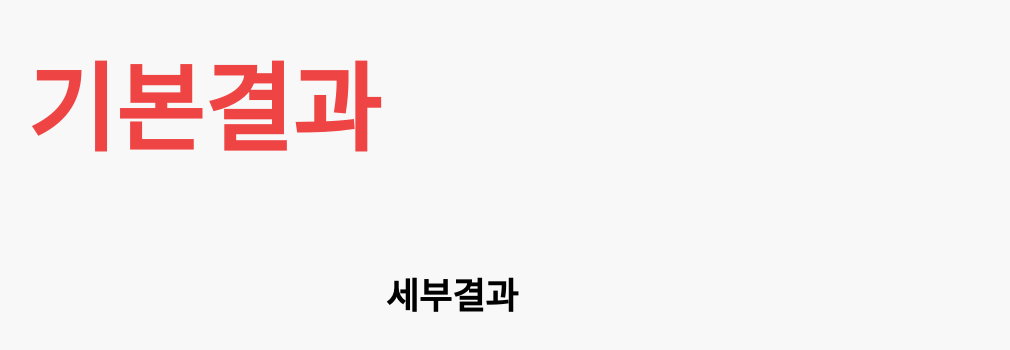
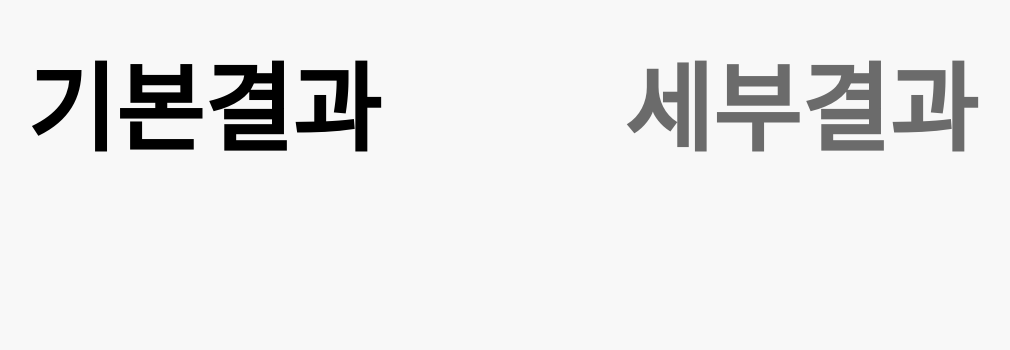
Before and after one commit to ounjuu/Healthcare_assignment, a React (Vite) app: page / in a window 1280 px wide. Shown: the part 104-454 px from the top of the page, without its empty margins (188-1198 px from the left). Built offline with nearby package versions, Linux system fonts and the light colour scheme.

Commit message:
Fix: css 수정 중

```diff
--- a/src/pages/Dashboard.tsx
+++ b/src/pages/Dashboard.tsx
@@ -1,20 +1,35 @@
-// src/pages/Dashboard.tsx
-import React from "react";
+import { useState } from "react";
 
-const Dashboard: React.FC = () => {
+const DashboardTitle: React.FC = () => {
+  const [activeTitle, setActiveTitle] = useState<"basic" | "detail">("basic");
+
   return (
-    <div className="min-h-screen flex items-center justify-center max-w-[2000px] mx-auto px-4">
-      <div className="text-4xl font-bold flex">
-        <h2
-          className="absolute w-[376px] h-[116px] top-[165.45px] left-[215px]
-             text-[96px] leading-[1] font-bold tracking-normal text-red-500 font-inter"
-        >
-          기본결과
-        </h2>
-        <h2>세부결과</h2>
-      </div>
+    <div className="relative min-h-screen bg-[#F8F8F8]">
+      {/* 기본결과 */}
+      <h2
+        onClick={() => setActiveTitle("basic")}
+        className={`absolute w-[376px] h-[116px] top-[165.45px] left-[215px]
+          text-[96px] leading-[1] font-bold tracking-normal font-inter
+          cursor-pointer
+          ${activeTitle === "basic" ? "text-black" : "text-[#6B6B6B]"}
+        `}
+      >
+        기본결과
+      </h2>
+
+      {/* 세부결과 */}
+      <h2
+        onClick={() => setActiveTitle("detail")}
+        className={`absolute w-[376px] h-[116px] top-[165.45px] left-[812px]
+          text-[96px] leading-[1] font-bold tracking-normal font-inter
+          cursor-pointer
+          ${activeTitle === "detail" ? "text-black" : "text-[#6B6B6B]"}
+        `}
+      >
+        세부결과
+      </h2>
     </div>
   );
 };
 
-export default Dashboard;
+export default DashboardTitle;
```
